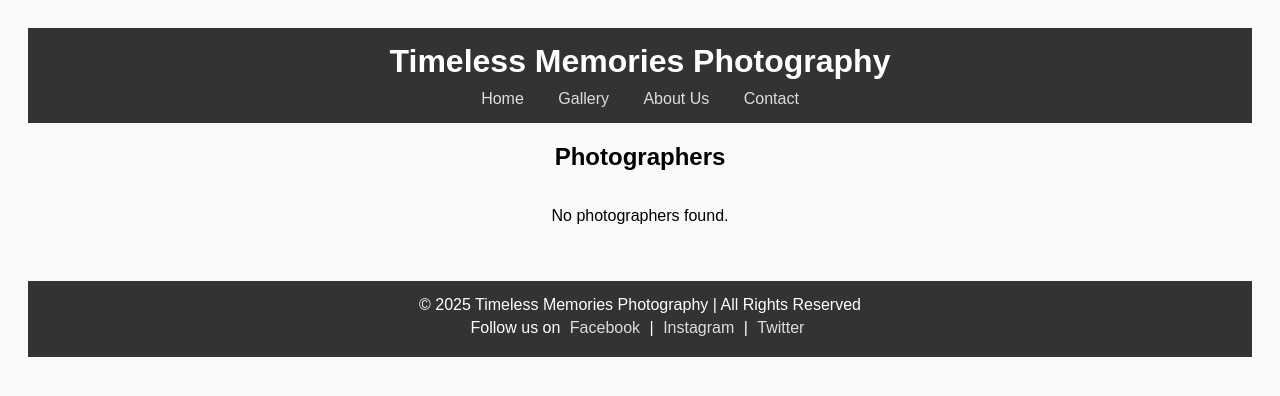
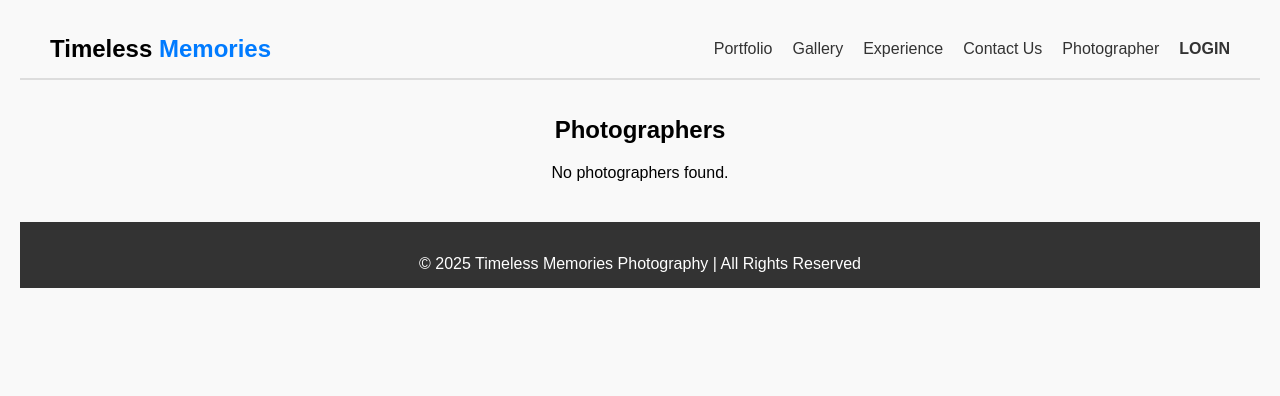
Before and after one commit to Prachita10/Timeless_memories, a PHP site: page /photographer.php in a window 1280 px wide. Shown: the top 396 px of the page. Run offline with PHP 8.4, Linux system fonts and the light colour scheme; data that the repository does not hold is empty.

Commit message:
Add files via upload

```diff
--- a/timeless memories/contact.php
+++ b/timeless memories/contact.php
@@ -77,7 +77,7 @@
         }
 
         .info-section {
-            margin-top: 20px;
+            margin-top: 20px;=
             font-size: 1rem;
             color: #4b5563;
         }
--- a/timeless memories/photographer.php
+++ b/timeless memories/photographer.php
@@ -66,18 +66,79 @@ $result = $conn->query($sql);
             color: #007bff;
             margin-bottom: 10px;
         }
+        * {
+      margin: 0;
+      padding: 0;
+      box-sizing: border-box;
+    }
+
+    body {
+      font-family: 'Arial', sans-serif;
+    }
+
+    /* Navbar container */
+    .navbar {
+      display: flex;
+      justify-content: space-between;
+      align-items: center;
+      background-color: #f9f9f9;
+      padding: 15px 30px;
+      border-bottom: 2px solid #ddd;
+    }
+
+    /* Logo */
+    .navbar .logo {
+      font-size: 24px;
+      font-weight: bold;
+    }
+
+    .navbar .logo span {
+      color: #007bff;
+    }
+
+    /* Navbar links */
+    .navbar ul {
+      display: flex;
+      list-style: none;
+    }
+
+    .navbar ul li {
+      margin-left: 20px;
+    }
+
+    .navbar ul li a {
+      text-decoration: none;
+      color: #333;
+      font-size: 16px;
+      transition: color 0.3s ease;
+    }
+
+    .navbar ul li a:hover {
+      color: #007bff;
+    }
+
+    /* Login Button */
+    .navbar ul li:last-child a {
+      font-weight: bold;
+      color: #333;
+    }
+
     </style>
 </head>
 <body>
-<header style="background-color: #333; padding: 15px 0; color: #fff; text-align: center;">
-    <h1 style="margin: 0; font-size: 32px;">Timeless Memories Photography</h1>
-    <nav style="margin-top: 10px;">
-        <a href="index.php" style="color: #ddd; text-decoration: none; margin: 0 15px;">Home</a>
-        <a href="gallery.php" style="color: #ddd; text-decoration: none; margin: 0 15px;">Gallery</a>
-        <a href="about.php" style="color: #ddd; text-decoration: none; margin: 0 15px;">About Us</a>
-        <a href="contact.php" style="color: #ddd; text-decoration: none; margin: 0 15px;">Contact</a>
-    </nav>
-</header>
+<nav class="navbar">
+    <div class="logo">Timeless <span>Memories</span></div>
+    <ul>
+      <li><a href="#">Portfolio</a></li>
+      <li><a href="#">Gallery</a></li>
+      <li><a href="#">Experience</a></li>
+      <li><a href="#">Contact Us</a></li>
+      <li><a href="#">Photographer</a></li>
+      <li><a href="#">LOGIN</a></li>
+    </ul>
+  </nav>
+  <br>
+  <br>
     <h2>Photographers</h2>
 
 
@@ -101,12 +162,10 @@ $result = $conn->query($sql);
     <?php $conn->close(); ?>
     <!-- Footer Section -->
 <footer style="background-color: #333; padding: 15px 0; color: #fff; text-align: center; margin-top: 40px;">
+    <br>
+
     <p style="margin: 0;">© 2025 Timeless Memories Photography | All Rights Reserved</p>
-    <p style="margin: 5px 0;">Follow us on
-        <a href="#" style="color: #ddd; text-decoration: none; margin: 0 5px;">Facebook</a> |
-        <a href="#" style="color: #ddd; text-decoration: none; margin: 0 5px;">Instagram</a> |
-        <a href="#" style="color: #ddd; text-decoration: none; margin: 0 5px;">Twitter</a>
-    </p>
+
 </footer>
 </body>
 </html>
```
